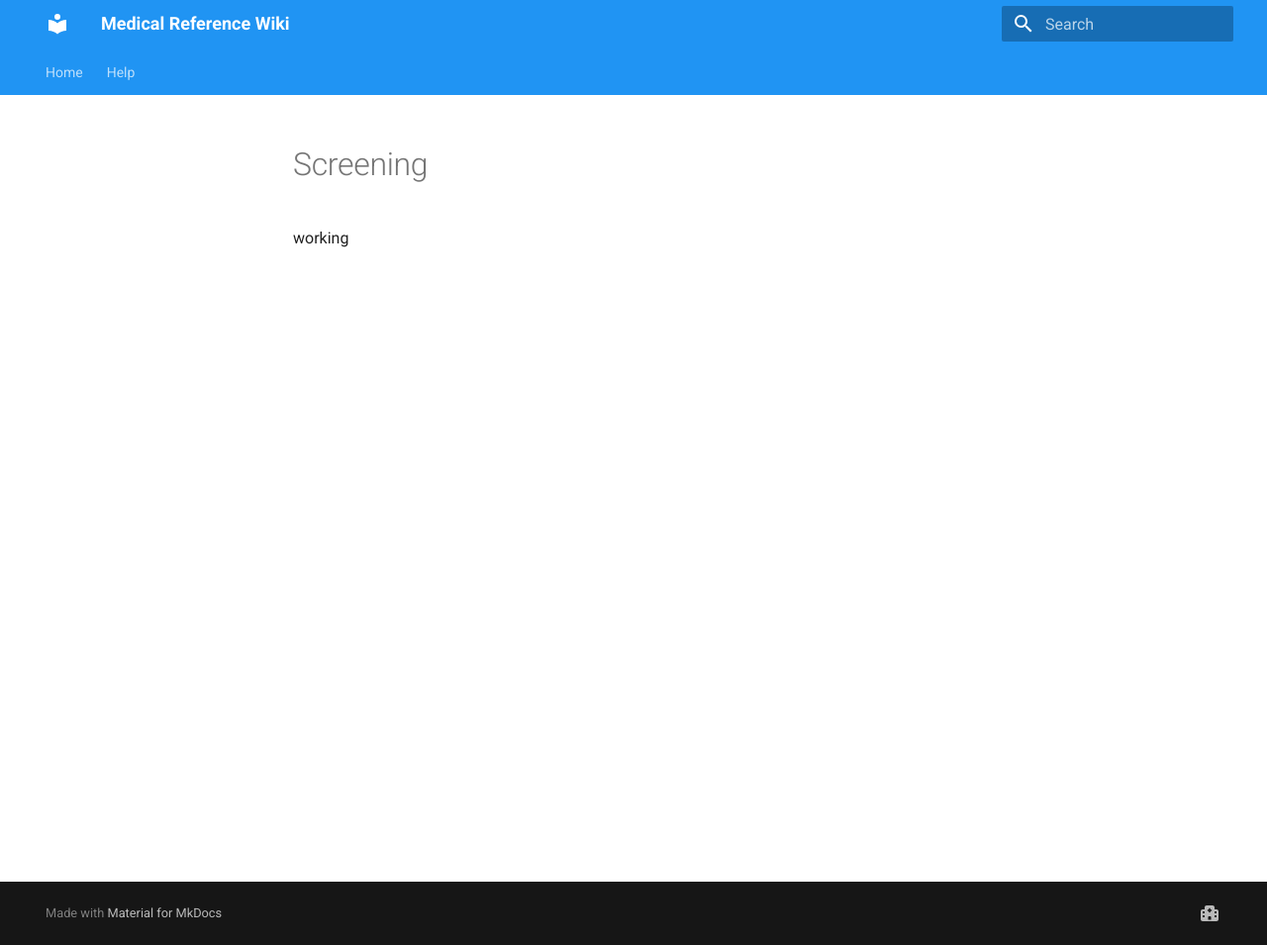
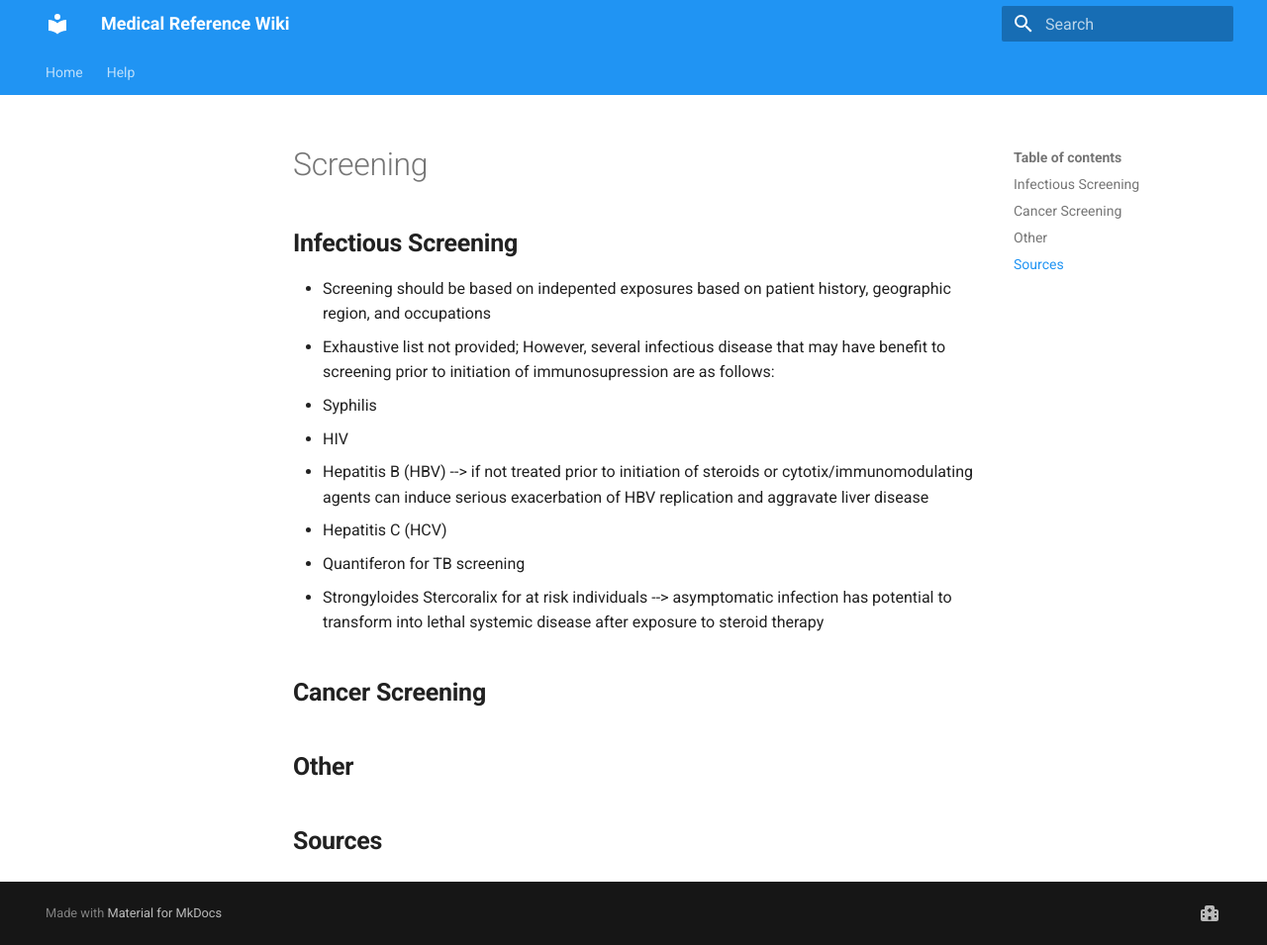
Before and after one commit to TTUNEPH2025/GN, an MkDocs documentation site: the page built from docs/Screening.md, in a window 1280 px wide and 955 px high. Shown: the whole window at 99% size. Built offline with MkDocs 1.6.1 and Material for MkDocs 9.7.7, drawn with Linux system fonts in a browser that asks for light colours.

Commit message:
Update Screening.md

```diff
--- a/docs/Screening.md
+++ b/docs/Screening.md
@@ -1 +1,12 @@
-working
+## **Infectious Screening**
+* Screening should be based on indepented exposures based on patient history, geographic region, and occupations
+* Exhaustive list not provided; However, several infectious disease that may have benefit to screening prior to initiation of immunosupression are as follows:
+  * Syphilis
+  * HIV
+  * Hepatitis B (HBV) --> if not treated prior to initiation of steroids or cytotix/immunomodulating agents can induce serious exacerbation of HBV replication and aggravate liver disease
+  * Hepatitis C (HCV)
+  * Quantiferon for TB screening
+  * Strongyloides Stercoralix for at risk individuals --> asymptomatic infection has potential to transform into lethal systemic disease after exposure to steroid therapy
+## **Cancer Screening**
+## **Other**
+## **Sources**
```
